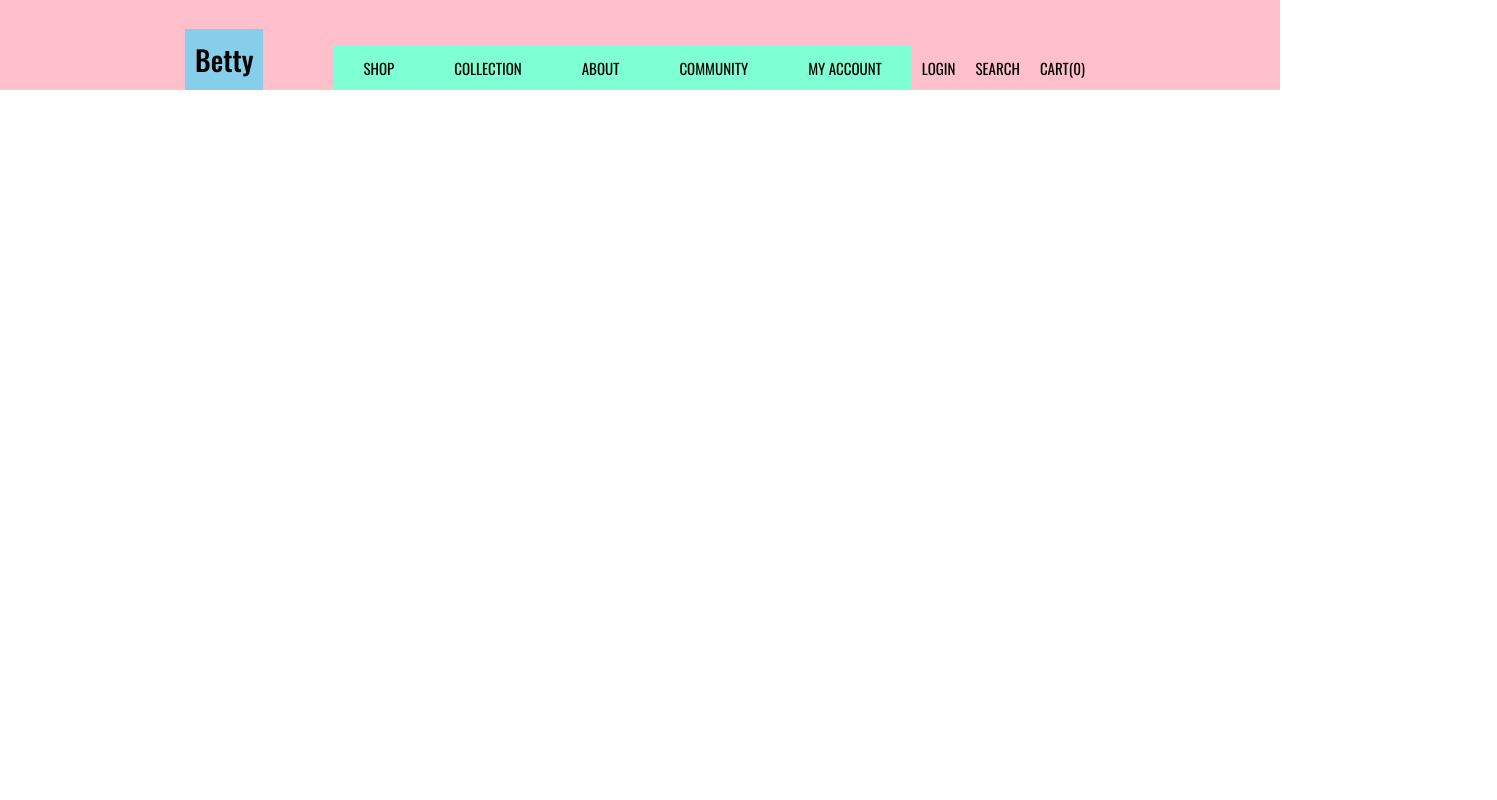
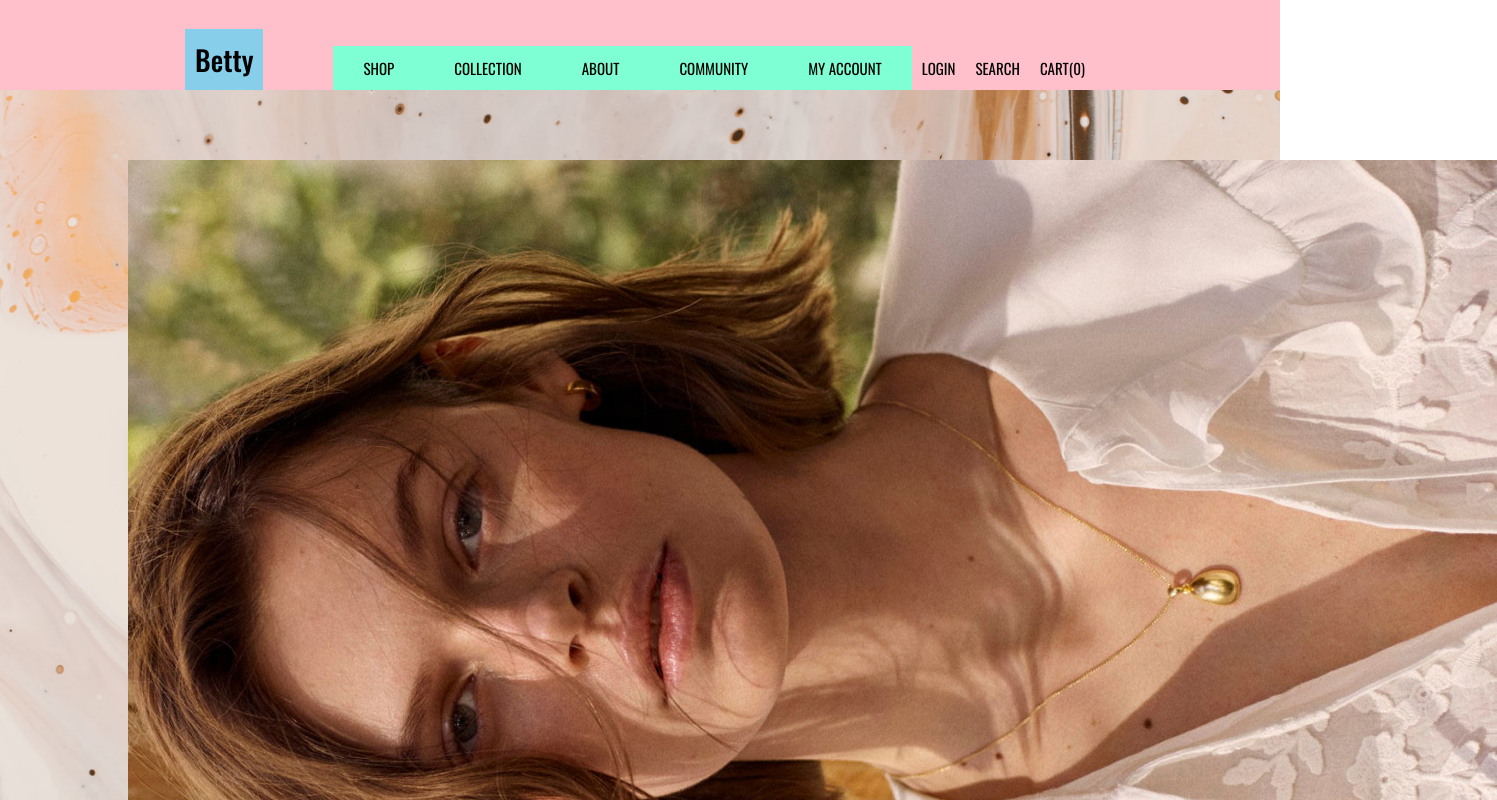
Before and after one commit to ejk0731/betty-react, a Next.js app: page / in a window 1280 px wide. Shown: the top 800 px of the page, 1497 px wide, since content can reach past the window. Built offline with nearby package versions, Linux system fonts and the light colour scheme.

Commit message:
feature: add main banner

```diff
--- /dev/null
+++ b/app/Home.module.scss
@@ -0,0 +1,21 @@
+.main {
+  width: 100%;
+  height: 2500px;
+}
+
+.main_banner_wrap {
+  width: 100%;
+  height: 1090px;
+  padding: 160px 0;
+  background: url('../images/main_bg.jpg') no-repeat center/ cover;
+}
+
+.main_banner {
+  width: 80%;
+  height: 770px;
+  margin: 0 auto;
+
+  img {
+    height: 100%;
+  }
+}
--- a/app/page.tsx
+++ b/app/page.tsx
@@ -1,12 +1,27 @@
 import Header from '@/components/common/Header';
-
-console.log('happy coding');
+import styles from './Home.module.scss';
+import Link from 'next/link';
+import Image from 'next/image';
+import imageMainBanner from '@/images/main_banner.jpg';
 
 export default function Home() {
   return (
     <div>
-      <main>
-        <Header />
+      <Header />
+      <main className={styles.main}>
+        <div className={styles.main_banner_wrap}>
+          <Link href={'/'}>
+            <div className={styles.main_banner}>
+              <Image
+                src={imageMainBanner}
+                height={770}
+                alt=""
+                priority
+                quality={70}
+              />
+            </div>
+          </Link>
+        </div>
       </main>
     </div>
   );
```
Also changed, not shown: guide.txt.
